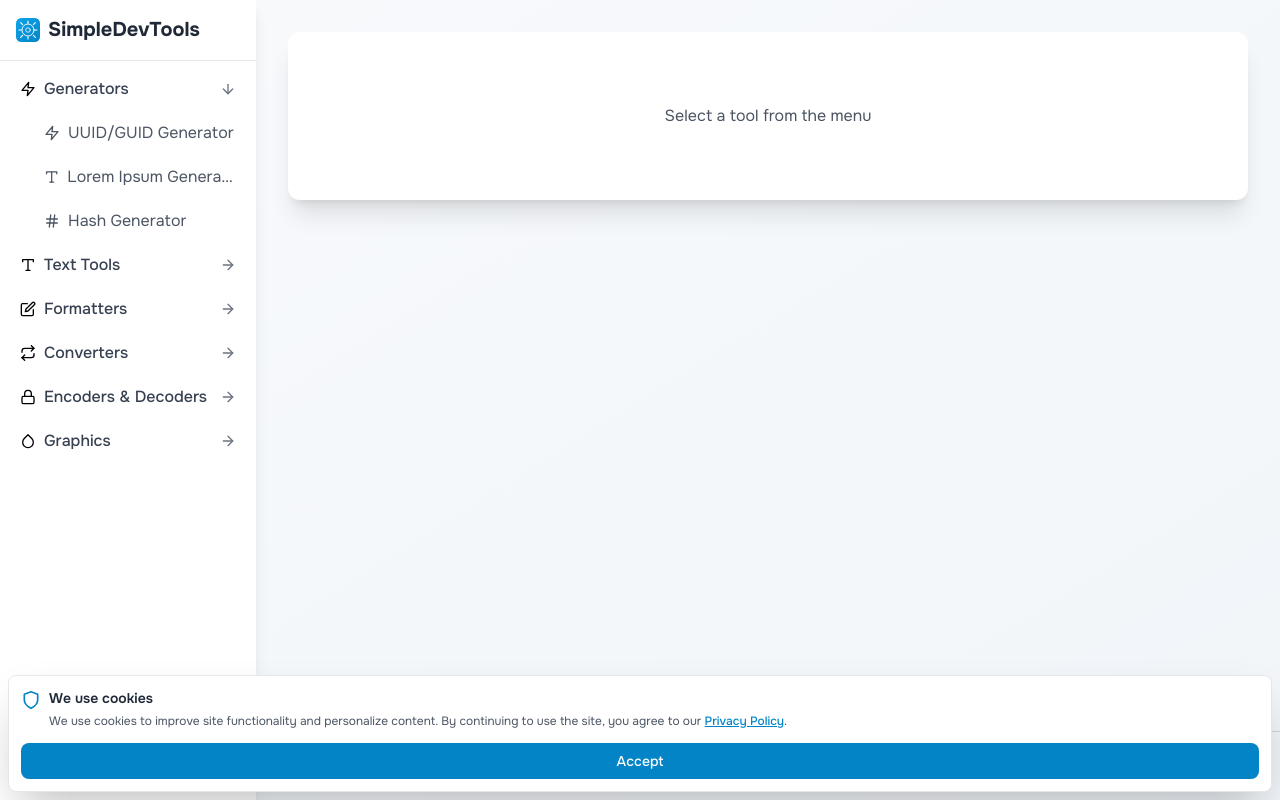
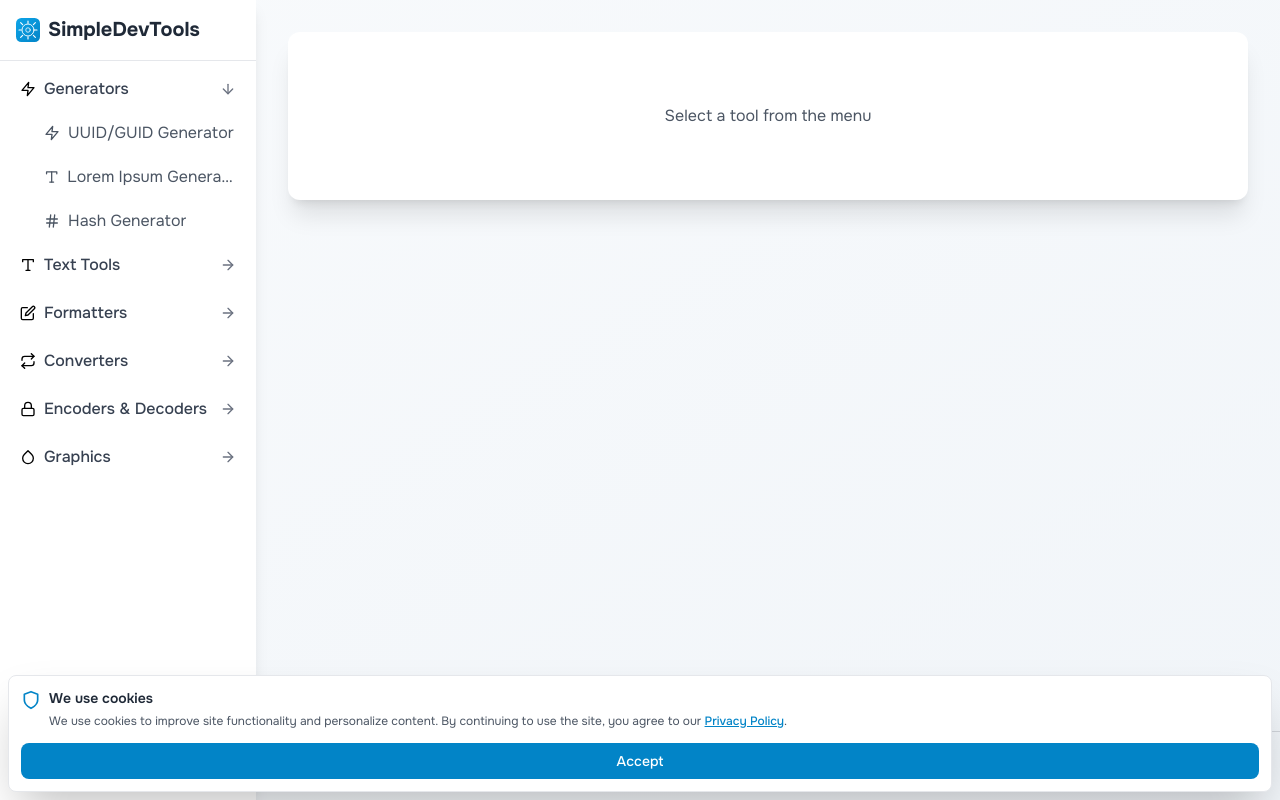
Before and after one commit to demshindev/simple-dev-tools, a React (Vite) app: page / in a window 1280 px wide. Built offline with nearby package versions, Linux system fonts and the light colour scheme.

Commit message:
smooth menu

```diff
--- a/src/App.tsx
+++ b/src/App.tsx
@@ -1,6 +1,5 @@
 import { useState, useEffect } from 'react'
 import {
-  FiArrowRight,
   FiArrowDown,
   FiClock,
   FiHash,
@@ -228,15 +227,21 @@ function App() {
                     {category.icon}
                     <span className="font-medium text-gray-700">{category.name}</span>
                   </div>
-                  {expandedCategories.has(category.id) ? (
-                    <FiArrowDown className="text-gray-500 flex-shrink-0" size={16} />
-                  ) : (
-                    <FiArrowRight className="text-gray-500 flex-shrink-0" size={16} />
-                  )}
+                  <FiArrowDown
+                    className={`text-gray-500 flex-shrink-0 transition-transform duration-300 ease-in-out ${
+                      expandedCategories.has(category.id) ? 'rotate-0' : '-rotate-90'
+                    }`}
+                    size={16}
+                  />
                 </button>
 
-                {expandedCategories.has(category.id) && (
-                  <div className="ml-4 md:ml-6 mt-1 space-y-1">
+                <div
+                  className={`ml-4 md:ml-6 mt-1 space-y-1 overflow-hidden transition-all duration-300 ease-in-out ${
+                    expandedCategories.has(category.id)
+                      ? 'max-h-[1000px] opacity-100'
+                      : 'max-h-0 opacity-0'
+                  }`}
+                >
                   {category.tools.map((tool) => (
                     <button
                       key={tool.id}
@@ -252,7 +257,6 @@ function App() {
                     </button>
                   ))}
                 </div>
-                )}
               </div>
             ))}
           </nav>
```
Lines whose indentation alone changed are shown as unchanged.
